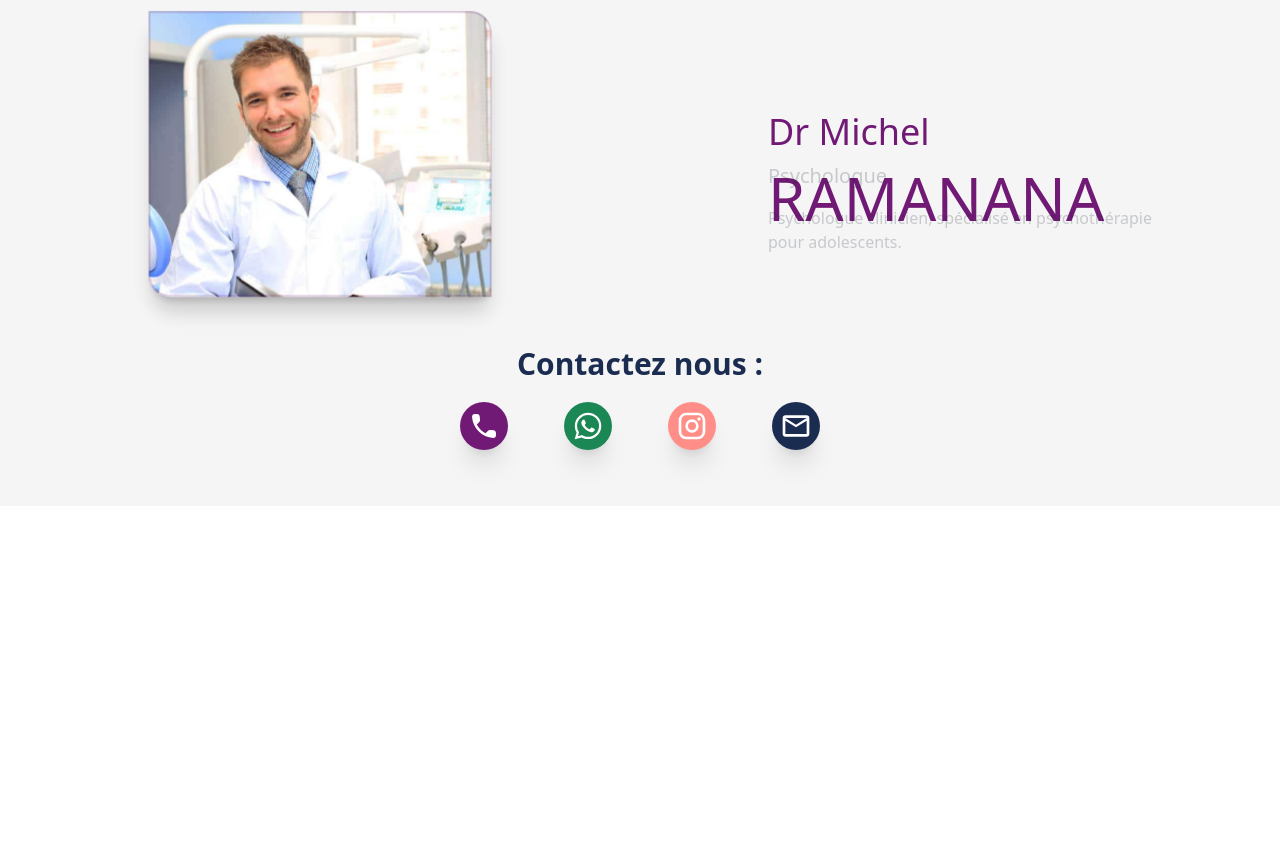
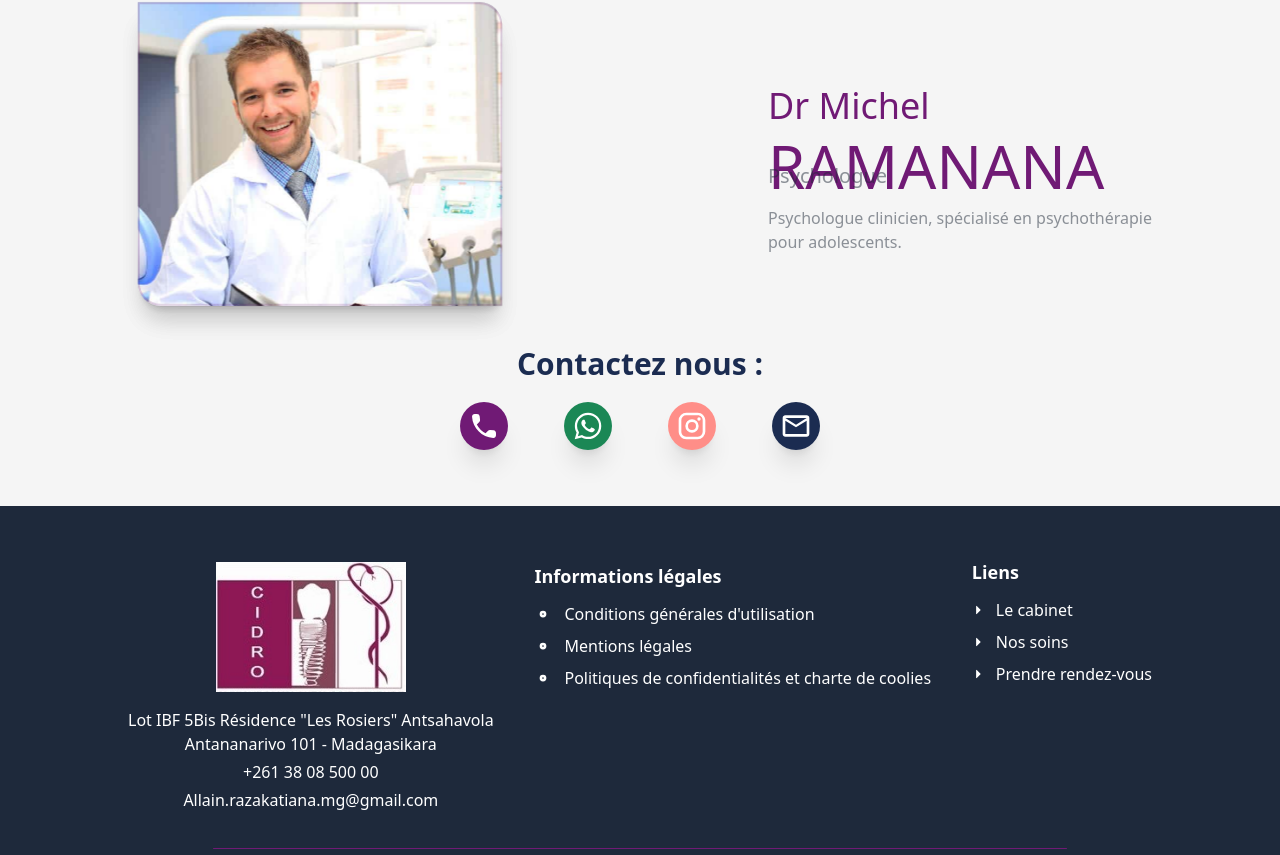
Before and after one commit to Njaka91/Cidro, a React (Vite) app: page /equipe in a window 1280 px wide. Shown: the part 1942-2797 px from the top of the page. Before the commit the page ends 2448 px from the top, so only its background shows below. Built offline with nearby package versions, Linux system fonts and the light colour scheme.

Commit message:
ajout logiCIDRO

```diff
--- a/src/components/Footer.jsx
+++ b/src/components/Footer.jsx
@@ -1,25 +1,28 @@
 import { CaretRight, Dot } from "@phosphor-icons/react";
 import { Link } from "react-router-dom";
-import logo from "../assets/images/logo.jpg";
+import logo from "../assets/images/cidroLogo.jpg";
 
 const Footer = () => {
   return (
     <div className="flex flex-col  bg-slate-800">
-      <div className="flex flex-row justify-between px-32 bg-slate-800 pt-10">
+      <div className="
+      flex flex-row justify-between px-1 bg-slate-800 pt-10
+      md:px-8
+      lg:px-24
+      xl:px-32
+      ">
         <div className="flex flex-col ">
           <div className="flex items-center justify-center gap-4">
             <Link to="/">
               <img
                 src={logo}
                 alt="logo"
-                className="w-[75px] h-[75px] rounded-3xl mt-4 mb-4"
+                className=" h-[80px] md:h-[130px] mt-4 mb-4"
               />
             </Link>
-            <div className="text-5xl font-bold">
-              <span className="text-white">Cidro</span>
-            </div>
+
           </div>
-          <div className="text-white flex flex-col gap-1 justify-center items-center">
+          <div className="text-white text-xs md:text-base flex flex-col gap-1 justify-center items-center">
             <div className="text-white flex flex-row items-start gap-4">
               <div className="flex flex-col justify-center items-center">
                 <div>
@@ -36,22 +39,26 @@ const Footer = () => {
             </div>
           </div>
         </div>
-        <div className="flex flex-col gap-3 mt-4">
+        <div className="flex flex-col gap-3 mt-4 text-xs md:text-base">
           <span className="text-lg font-semibold text-white">
-            Heures d&apos;ouverture
+          Informations légales
           </span>
           <div className="text-white flex flex-col gap-2 ">
             <div className="text-white flex flex-row items-center gap-3 ">
               <Dot size={18} weight="fill" color="white" />
-              <div>Lundi - Vendredi 8.00-20.OO</div>
+              <div>Conditions générales d&apos;utilisation</div>
             </div>
             <div className="text-white flex flex-row items-center gap-3">
               <Dot size={18} weight="fill" color="white" />
-              <div>Samedi 9.00-18.30</div>
+              <div>Mentions légales</div>
+            </div>
+            <div className="text-white flex flex-row items-center gap-3">
+              <Dot size={18} weight="fill" color="white" />
+              <div>Politiques de confidentialités et charte de coolies</div>
             </div>
           </div>
         </div>
-        <div className="flex flex-col gap-3 mt-3">
+        <div className="flex-col gap-3 mt-3 hidden md:flex">
           <span className="text-lg font-semibold text-white">Liens</span>
           <div className="text-white flex flex-col gap-2 ">
             <Link
@@ -61,13 +68,7 @@ const Footer = () => {
               <CaretRight size={12} color="white" weight="fill" />
               <div>Le cabinet</div>
             </Link>
-            <Link
-              to="/equipe"
-              className="text-white flex flex-row items-center gap-3"
-            >
-              <CaretRight size={12} color="white" weight="fill" />
-              <div>Equipe </div>
-            </Link>
+
             <Link
               to="/nossoins"
               className="text-white flex flex-row items-center gap-3"
@@ -90,8 +91,13 @@ const Footer = () => {
         <span className="w-2/3 h-[1px] rounded-full bg-fuchsia-900"></span>
       </div>
 
-      <div className="mb-10 px-32">
-        <span className="text-white">
+      <div className="
+      mb-10 px-1
+      md:px-8
+      lg:px-24
+      xl:px-32
+      ">
+        <span className="text-white text-sm md:text-base">
           © Le cabinet du Dr Allain Razakatiana, All Right Reserved.
         </span>
       </div>
--- a/src/components/Root.jsx
+++ b/src/components/Root.jsx
@@ -27,8 +27,8 @@ const Root = () => {
       <StubbornImg imgBg={imgBg} />
       <Outlet />
       {pathname !== "/prendrerendez-vous" && <AppointmentBottom />}
-      {/*{pathname !== "/prendrerendez-vous" && <Button/>}
-      <Footer /> */}
+      {pathname !== "/prendrerendez-vous" && <Button/>}
+      <Footer />
     </>
   );
 };
--- a/src/components/Stubborn.jsx
+++ b/src/components/Stubborn.jsx
@@ -1,5 +1,5 @@
 import { Link } from "react-router-dom";
-import logo from "../assets/images/logo.jpg";
+import logo from "../assets/images/cidroLogo.jpg";
 import { Clock, EnvelopeSimple, HouseLine, Phone } from "@phosphor-icons/react";
 
 const Stubborn = () => {
```
Also changed, not shown: src/assets/images/cidroLogo.jpg (added).
